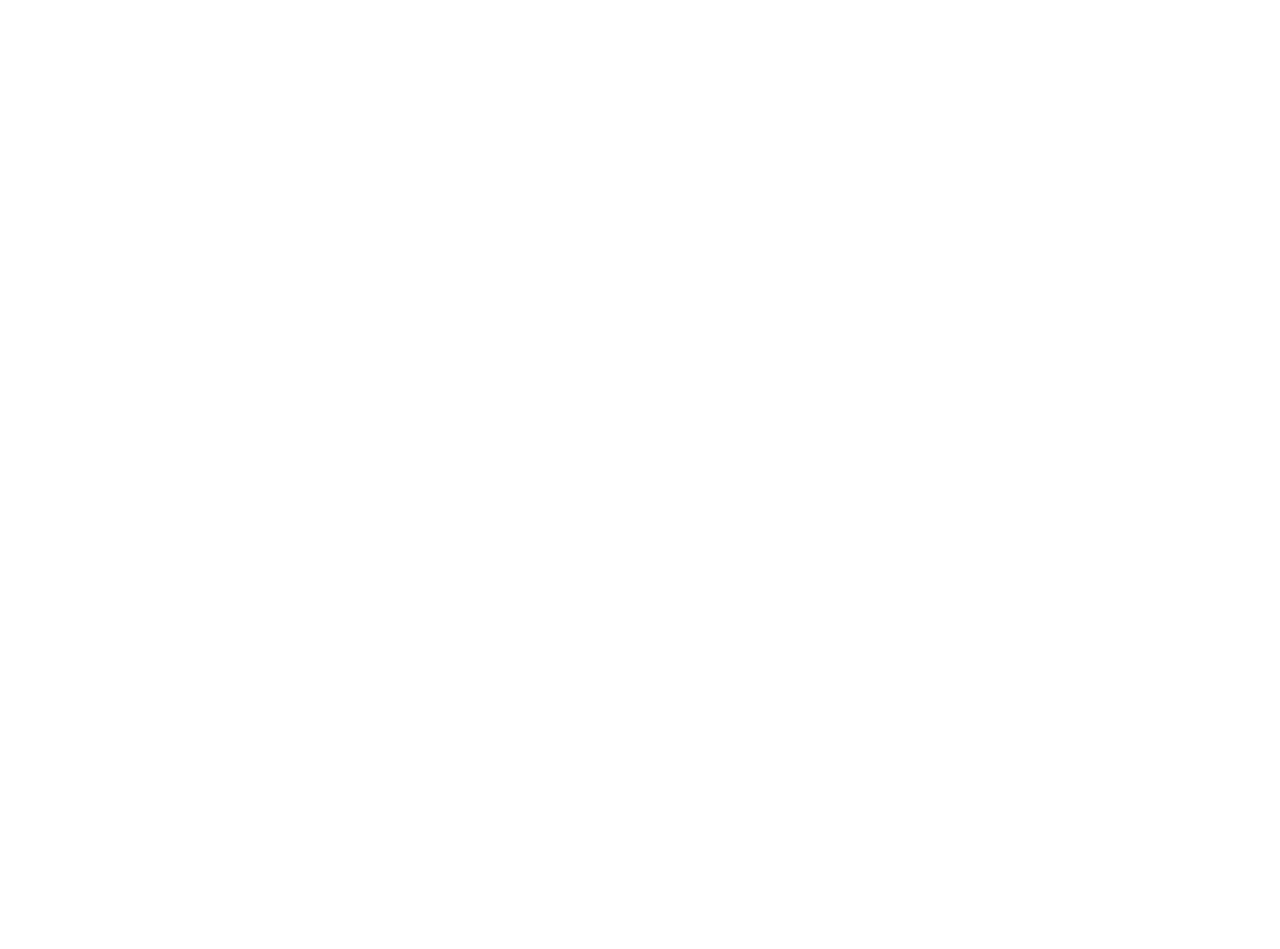
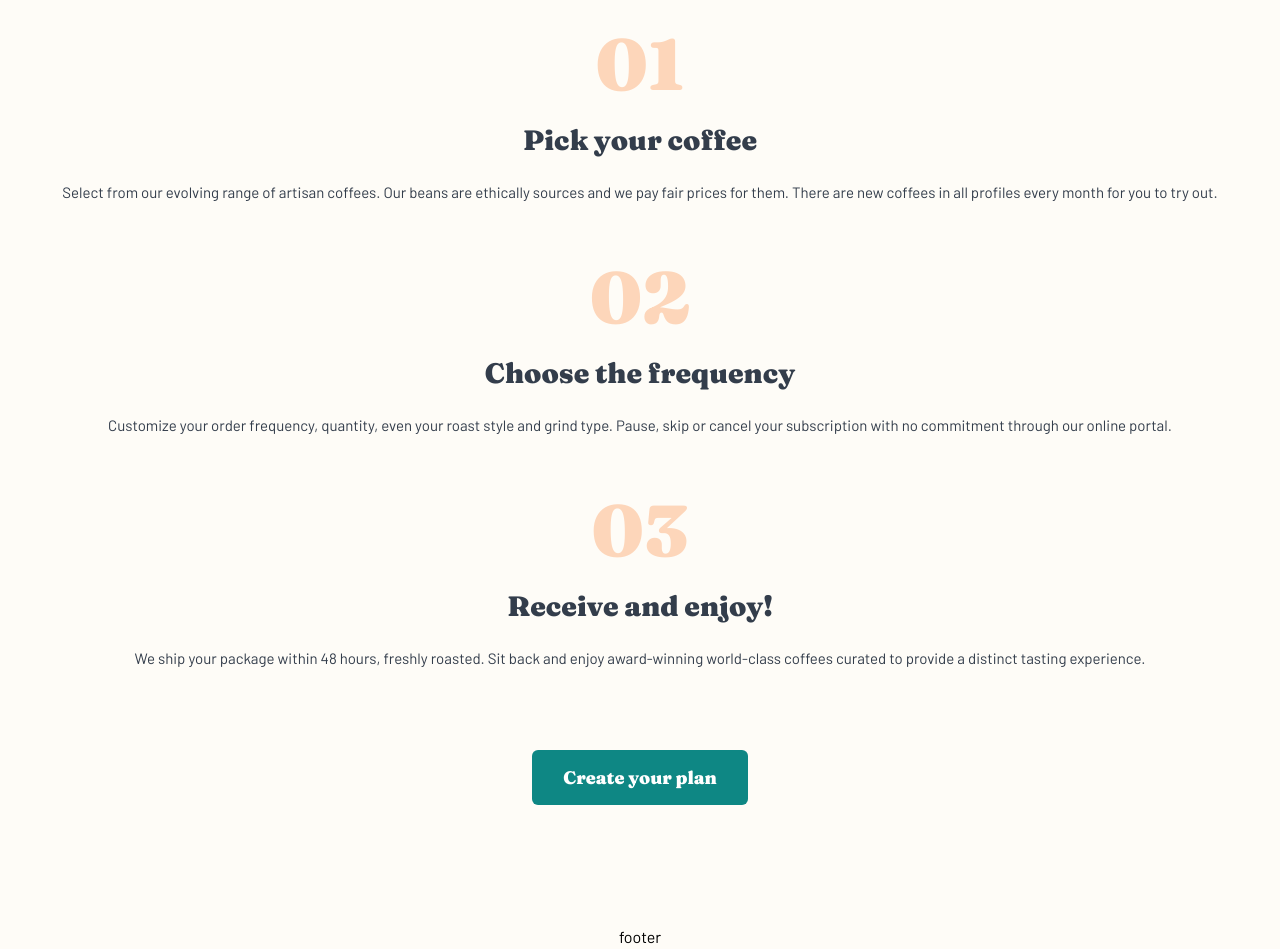
Before and after one commit to namanavasthi/frontend-mentor-7-coffeeroasters-subscription-site, a React (Create React App) app: page /#/ in a window 1280 px wide. Shown: the part 3540-4489 px from the top of the page. Before the commit the page ends 3480 px from the top, so only its background shows below. Built offline with nearby package versions, Linux system fonts and the light colour scheme.

Commit message:
added how it works section

```diff
--- /dev/null
+++ b/src/Works.jsx
@@ -0,0 +1,39 @@
+import React from "react";
+
+const ListItem = ({ number, title, description }) => {
+  return (
+    <li className="flex flex-col items-center pb-56">
+      <h2 className="text-72 leading-72 tracking-0 font-fraunces text-neutral-400 pb-24">{number}</h2>
+      <h3 className="text-28 leading-32 tracking-0 font-fraunces text-primary-200 pb-24">{title}</h3>
+      <h4 className="text-15 leading-25 tracking-0 text-primary-200">{description}</h4>
+    </li>
+  );
+};
+
+export const Works = () => {
+  return (
+    <article className="flex flex-col items-center text-center">
+      <h1 className="pb-80 text-24 leading-32 tracking-0 font-fraunces text-neutral-300">How it works</h1>
+      <ul className="pb-23">
+        <ListItem
+          number="01"
+          title="Pick your coffee"
+          description="Select from our evolving range of artisan coffees. Our beans are ethically sources and we pay fair prices for them. There are new coffees in all profiles every month for you to try out."
+        />
+        <ListItem
+          number="02"
+          title="Choose the frequency"
+          description="Customize your order frequency, quantity, even your roast style and grind type. Pause, skip or cancel your subscription with no commitment through our online portal."
+        />
+        <ListItem
+          number="03"
+          title="Receive and enjoy!"
+          description="We ship your package within 48 hours, freshly roasted. Sit back and enjoy award-winning world-class coffees curated to provide a distinct tasting experience."
+        />
+      </ul>
+      <button className="bg-primary-100 text-white text-18 tracking-0 leading-25 font-fraunces px-31 py-15 rounded-md">
+        Create your plan
+      </button>
+    </article>
+  );
+};
--- a/src/pages/Home.jsx
+++ b/src/pages/Home.jsx
@@ -4,6 +4,7 @@ import { Section } from "../Section";
 import { Hero } from "../Hero";
 import { Collection } from "../Collection";
 import { Choice } from "../Choice";
+import { Works } from "../Works";
 
 export const Home = () => {
   return (
@@ -17,6 +18,9 @@ export const Home = () => {
       <Section>
         <Choice />
       </Section>
+      <Section>
+        <Works />
+      </Section>
     </>
   );
 };
--- a/tailwind.config.js
+++ b/tailwind.config.js
@@ -14,6 +14,7 @@ module.exports = {
         26: "26px",
         28: "28px",
         30: "30px",
+        31: "31px",
         32: "32px",
         33: "33px",
         36: "36px",
@@ -22,6 +23,7 @@ module.exports = {
         56: "56px",
         61: "61px",
         64: "64px",
+        80: "80px",
         90: "90px",
         120: "120px",
         151: "151px",
@@ -39,6 +41,7 @@ module.exports = {
         24: "24px",
         28: "28px",
         40: "40px",
+        72: "72px",
       },
       lineHeight: {
         25: "25px",
@@ -54,6 +57,7 @@ module.exports = {
           100: "#FEFCF7",
           200: "#A2A2A2",
           300: "#83888F",
+          400: "#FDD6BA",
         },
         primary: {
           100: "#0E8784",
```
